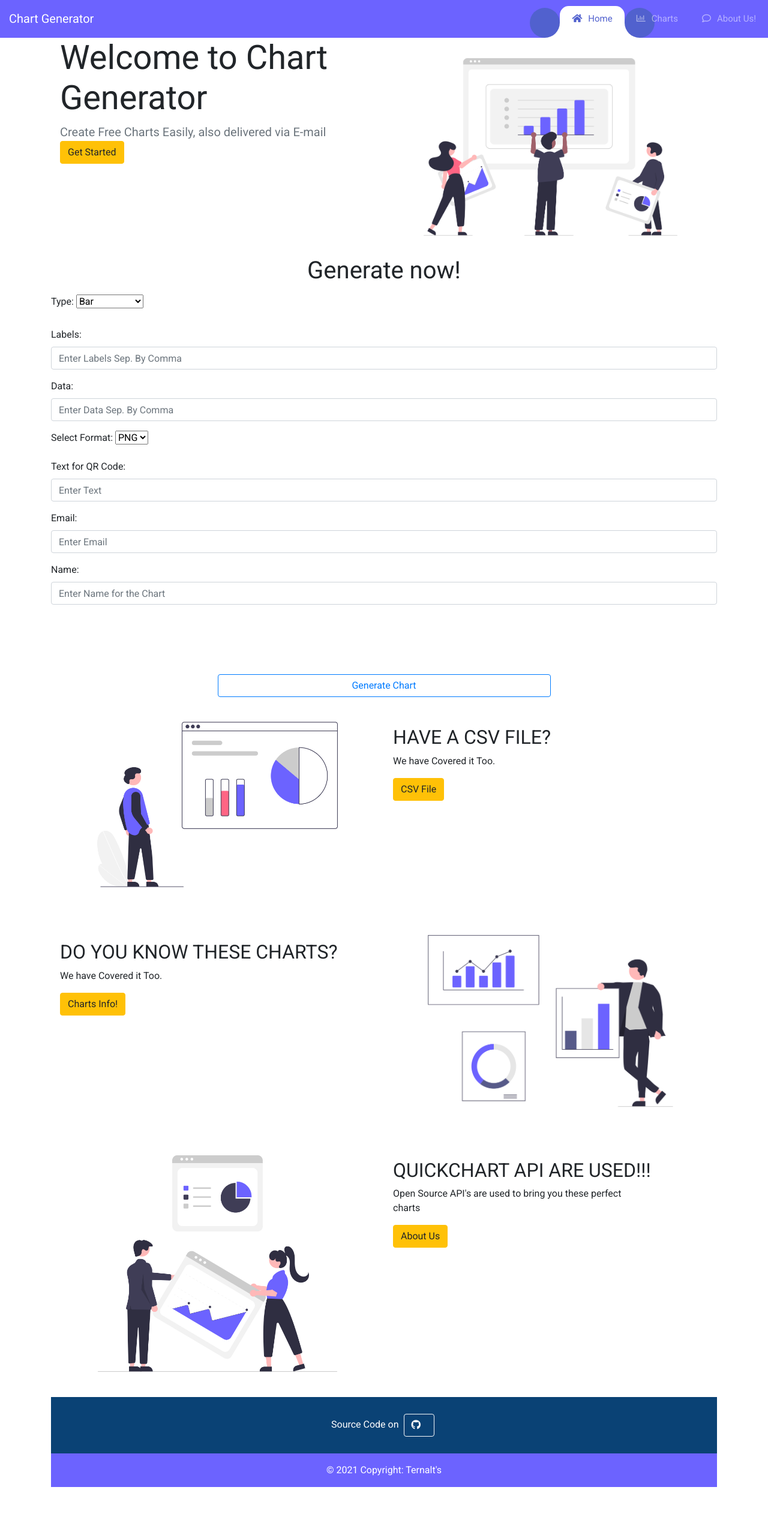
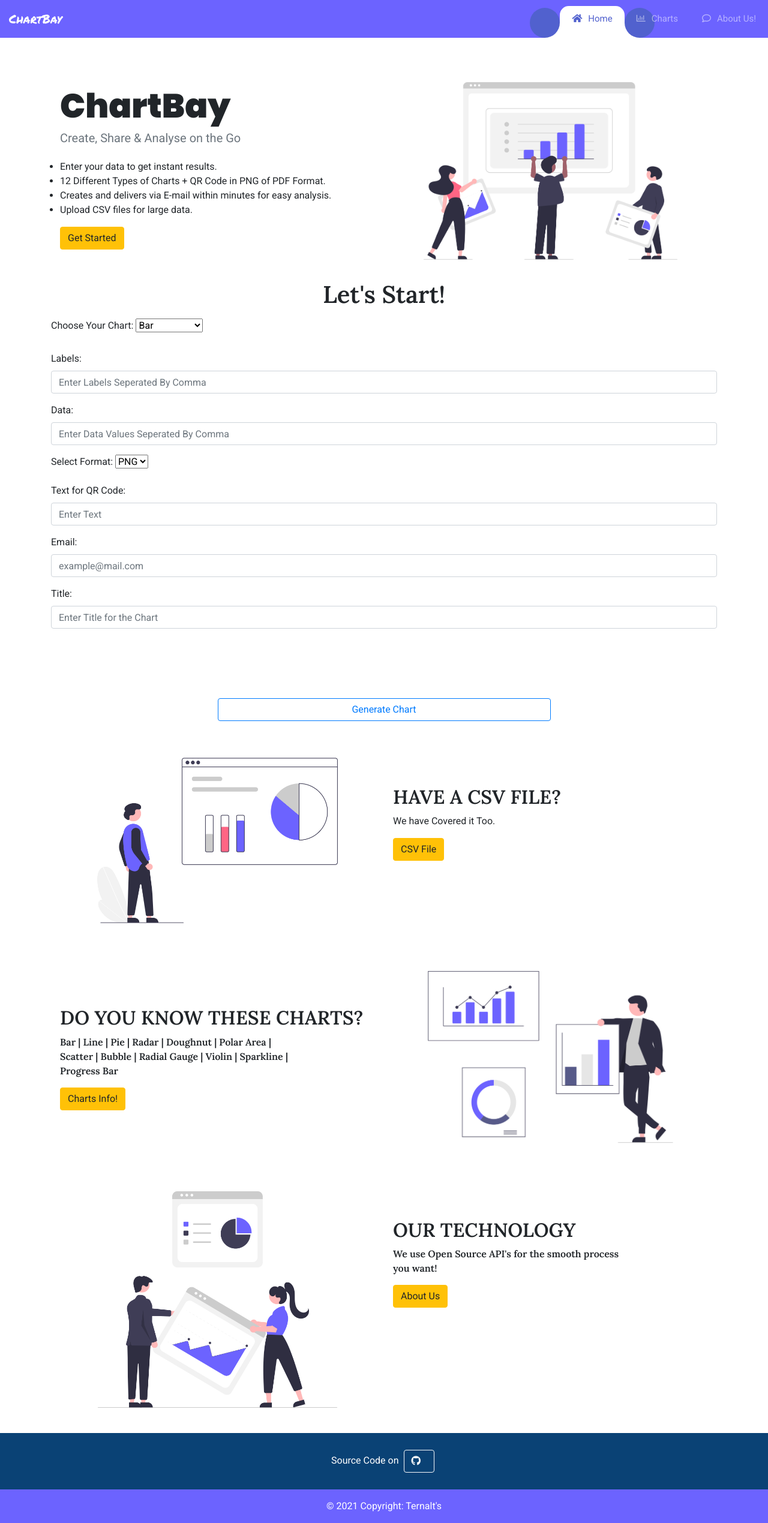
Before and after one commit to kothawleprem/chartz, a Django app: page / in a window 1280 px wide. Shown: the whole page at 60% size. Before the commit the page ends 2479 px from the top, so only its background shows below. Run offline with Django 3.2, Linux system fonts and the light colour scheme; some libraries are stand-ins or nearby versions.

Commit message:
Frontend Advanced

```diff
--- a/chartapp/forms.py
+++ b/chartapp/forms.py
@@ -4,10 +4,10 @@ type_of_charts = [('bar','Bar'),('line','Line'),('pie','Pie'),('radar','Radar'),
 type_of_formats = [('png','PNG'),('pdf','PDF')]
 
 class NameForm(forms.Form):
-    types = forms.CharField(label='Type', max_length=100,widget=forms.Select(choices=type_of_charts,attrs={'class':'form-select form-select-lg mb-3','aria-label':'.form-select-lg example'}),required=False)
-    labels = forms.CharField(label='Labels', max_length=100,widget= forms.TextInput(attrs={'class': 'form-control','placeholder':'Enter Labels Sep. By Comma'}),required=False)
-    data = forms.CharField(label='Data', max_length=100,widget= forms.TextInput(attrs={'placeholder':'Enter Data Sep. By Comma','class': 'form-control'}),required=False)
+    types = forms.CharField(label='Choose Your Chart', max_length=100,widget=forms.Select(choices=type_of_charts,attrs={'class':'form-select form-select-lg mb-3','aria-label':'form-select-lg example'}),required=False)
+    labels = forms.CharField(label='Labels', max_length=100,widget= forms.TextInput(attrs={'class': 'form-control','placeholder':'Enter Labels Seperated By Comma'}),required=False)
+    data = forms.CharField(label='Data', max_length=100,widget= forms.TextInput(attrs={'placeholder':'Enter Data Values Seperated By Comma','class': 'form-control'}),required=False)
     formats = forms.CharField(label='Select Format', max_length=100,widget=forms.Select(choices=type_of_formats,attrs={'class':'form-select form-select-sm','aria-label':'.form-select-sm example'}),required=False)
     qrcode = forms.CharField(label='Text for QR Code',max_length=300,widget= forms.TextInput(attrs={'placeholder':'Enter Text','class': 'form-control'}),required=False)
-    toemail = forms.CharField(label='Email', max_length=100,widget= forms.TextInput(attrs={'placeholder':'Enter Email','class': 'form-control' }),required=False)
-    name  = forms.CharField(label='Name', max_length=100,widget= forms.TextInput(attrs={'placeholder':'Enter Name for the Chart','class': 'form-control'}),required=False)
+    toemail = forms.CharField(label='Email', max_length=100,widget= forms.TextInput(attrs={'placeholder':'example@mail.com','class': 'form-control' }),required=False)
+    name  = forms.CharField(label='Title', max_length=100,widget= forms.TextInput(attrs={'placeholder':'Enter Title for the Chart','class': 'form-control'}),required=False)
--- a/charts/settings.py
+++ b/charts/settings.py
@@ -122,8 +122,8 @@ USE_TZ = True
 EMAIL_HOST = 'smtp.gmail.com'
 EMAIL_PORT = 587
 EMAIL_USE_TLS = True
-EMAIL_HOST_USER = "Your email"
-EMAIL_HOST_PASSWORD = "Your password"
+EMAIL_HOST_USER = "chartbayindia@gmail.com"
+EMAIL_HOST_PASSWORD = "mops@123"
 
 
 
--- a/templates/base.html
+++ b/templates/base.html
@@ -11,6 +11,13 @@
     <link rel='stylesheet' href='https://cdnjs.cloudflare.com/ajax/libs/font-awesome/5.10.2/css/all.css'>
     {% load static %}
     <link rel="stylesheet" href="{% static 'style.css' %}">
+    <link rel="preconnect" href="https://fonts.gstatic.com">
+    <link href="https://fonts.googleapis.com/css2?family=Poppins:wght@900&display=swap" rel="stylesheet">
+    <link rel="preconnect" href="https://fonts.gstatic.com">
+<link rel="preconnect" href="https://fonts.gstatic.com">
+<link href="https://fonts.googleapis.com/css2?family=Lora:wght@600&display=swap" rel="stylesheet">
+<link rel="preconnect" href="https://fonts.gstatic.com">
+<link href="https://fonts.googleapis.com/css2?family=Permanent+Marker&display=swap" rel="stylesheet">
 
 
 
@@ -20,7 +27,7 @@
 
 
     <nav class="navbar navbar-expand-custom navbar-mainbg">
-        <a class="navbar-brand navbar-logo" href="#">Chart Generator</a>
+        <a class="navbar-brand navbar-logo" href="{% url 'home' %}" style="font-family:  'Permanent Marker', cursive;;">ChartBay</a>
         <button class="navbar-toggler" type="button" data-toggle="collapse" data-target="#navbarSupportedContent"
             aria-controls="navbarSupportedContent" aria-expanded="false" aria-label="Toggle navigation">
             <i class="fas fa-bars text-white"></i>
@@ -31,13 +38,13 @@
                     <div class="left"></div>
                     <div class="right"></div>
                 </div>
-                <li class="nav-item active">
+                <li class="nav-item {% block homeactive %}{% endblock homeactive %}">
                     <a class="nav-link" href="{% url 'home' %}"><i class="fas fa-home"></i></i>Home</a>
                 </li>
-                <li class="nav-item">
+                <li class="nav-item {% block chartsactive %}{% endblock chartsactive %}">
                     <a class="nav-link" href="{% url 'charts' %}"><i class="far fa-chart-bar"></i>Charts</a>
                 </li>
-                <li class="nav-item">
+                <li class="nav-item {% block aboutactive %}{% endblock aboutactive %}">
                     <a class="nav-link" href="{% url 'about' %}"><i class="far fa-comment"></i></i>About Us!</a>
                 </li>
             </ul>
--- a/templates/chartapp/charts.html
+++ b/templates/chartapp/charts.html
@@ -1,7 +1,10 @@
 {% extends 'base.html' %}
 {% block title %} Charts {% endblock title %}
+{% block chartsactive %}active{% endblock chartsactive %}
 {% block body %}
 
 <h1>All different charts used by us!!!</h1>
+<style>
 
+</style>
 {% endblock body %}
--- a/templates/chartapp/index.html
+++ b/templates/chartapp/index.html
@@ -1,6 +1,8 @@
 {% extends 'base.html' %}
 {% block title %} Home {% endblock title %}
+{% block homeactive %}active{% endblock homeactive %}
 {% load crispy_forms_tags %}
+
 
 {% block body %}
 {% load static %}
@@ -10,12 +12,27 @@
     <section class="about-area">
         <div class="container-fluid">
             <div class="row">
-                <div class="col-lg-6 col-md-12 about-title">
-                    <h1 class="display-4">Welcome to Chart Generator</h1>
-                    <p class="lead text-muted mb-0">Create Free Charts Easily, also delivered via E-mail</p>
-                    <button type="button" class="btn btn-warning">Get Started</button>
+                <div class="col-lg-6 col-md-12 about-title" style="padding-top: 80px;">
+                    <h1 class="display-4" style="font-family: 'Poppins', sans-serif;">ChartBay</h1>
+                    <h2 class="lead text-muted mb-0"> Create, Share & Analyse on the Go </h2>
+                    <br>
+                    <ul>
+                        <li>
+                            Enter your data to get instant results.
+                        </li>
+                        <li>
+                            12 Different Types of Charts + QR Code in PNG of PDF Format.
+                        </li>
+                        <li>
+                            Creates and delivers via E-mail within minutes for easy analysis.
+                        </li>
+                        <li>
+                            Upload CSV files for large data.
+                        </li>
+                    </ul>
+                    <a type="button" href="#generate" class="btn btn-warning">Get Started</a>
                 </div>
-                <div class="col-lg-6 col-md-12">
+                <div class="col-lg-6 col-md-12" style="padding-top: 40px;">
                     <div class="img-fluid">
                         <img src="https://github.com/kothawleprem/chartz/blob/main/media/main2.png?raw=true" alt="About us" class="img-fluid">
                     </div>
@@ -30,7 +47,7 @@
 
                 <form class="well form-horizontal" action="" method="post">
                     <h1>
-                        <p style="text-align:center;">Generate now!</p>
+                        <p id="generate" style="text-align:center; font-family: 'lora', sans-serif;">Let's Start!</p>
                     </h1>
 
                     <fieldset>
@@ -50,13 +67,13 @@
 <section class="about-area">
     <div class="container-fluid">
         <div class="row">
-            <div class="col-lg-6 col-md-12">
+            <div class="col-lg-6 col-md-12" style="padding-top: 20px;">
                 <div class="img-fluid">
                     <img src="https://github.com/kothawleprem/chartz/blob/main/media/main1.png?raw=true" alt="About us" class="img-fluid">
                 </div>
             </div>
-            <div class="col-lg-6 col-md-12 about-title">
-                <h2 class="text-uppercase pt-5">
+            <div class="col-lg-6 col-md-12 about-title" style="padding-top: 60px;">
+                <h2 class="text-uppercase pt-5" style="font-family: 'lora', serif;">
                     <span>Have</span>
                     <span>A</span>
                     <span>CSV File?</span>
@@ -76,19 +93,19 @@
 <section class="about-area">
     <div class="container-fluid">
         <div class="row">
-            <div class="col-lg-6 col-md-12 about-title">
-                <h2 class="text-uppercase pt-5">
+            <div class="col-lg-6 col-md-12 about-title" style="padding-top: 50px;">
+                <h2 class="text-uppercase pt-5" style="font-family: 'lora', sans-serif;" >
                     <span>Do You</span>
                     <span>Know</span>
                     <span>These Charts?</span>
                 </h2>
-                <div class="paragraph py w-75">
-                    <p class="para">
-                        We have Covered it Too.
+                <div class="paragraph py w-75" >
+                    <p class="para" style="font-family: 'lora', sans-serif;">
+                        Bar | Line | Pie | Radar | Doughnut | Polar Area | Scatter | Bubble | Radial Gauge | Violin | Sparkline | Progress Bar
                     </p>
 
                 </div>
-                <button type="button" class="btn btn-warning">Charts Info!</button>
+                <a type="button" href="/charts" class="btn btn-warning">Charts Info!</a>
             </div>
             <div class="col-lg-6 col-md-12">
                 <div class="img-fluid">
@@ -107,24 +124,25 @@
                     <img src="https://github.com/kothawleprem/chartz/blob/main/media/main4.png?raw=true" alt="About us" class="img-fluid">
                 </div>
             </div>
-            <div class="col-lg-6 col-md-12 about-title">
-                <h2 class="text-uppercase pt-5">
-                    <span>Quickchart</span>
-                    <span>API</span>
-                    <span>Are Used!!!</span>
+            <div class="col-lg-6 col-md-12 about-title" style="padding-top: 40px;">
+                <h2 class="text-uppercase pt-5" style="font-family: 'lora', sans-serif;">
+                    <span>Our</span>
+                    <span>Technology</span>
                 </h2>
                 <div class="paragraph py w-75">
-                    <p class="para">
-                        Open Source API's are used to bring you these perfect charts
+                    <p class="para" style="font-family: 'lora', sans-serif;">
+                        We use Open Source API's for the smooth process you want!
                     </p>
 
                 </div>
-                <button type="button" class="btn btn-warning">About Us</button>
+                <a type="button" href="/about/" class="btn btn-warning">About Us</a>
             </div>
         </div>
     </div>
 </section>
 <!--End About Area -->
 </div>
+</div>
+</div>
 
 {% endblock body %}
--- a/templates/chartapp/output.html
+++ b/templates/chartapp/output.html
@@ -1,5 +1,6 @@
 {% extends 'base.html' %}
 {% block title %} Output {% endblock title %}
+{% block homeactive %}active{% endblock homeactive %}
 {% block body %}
 
 <style>
--- a/templates/files/upload_csv.html
+++ b/templates/files/upload_csv.html
@@ -1,12 +1,13 @@
 {% extends 'base.html' %}
 {% block title %} Home {% endblock title %}
+{% block homeactive %}active{% endblock homeactive %}
 {% load crispy_forms_tags %}
 
 {% block body %}
 
     {% if format == "png" %}
     <center>
-        <h2>Here's Your Chart!!!</h2>
+        <h2  style="font-family: 'lora', sans-serif;">Here's Your Chart!!</h2>
             <img src="{{my_url}}">
 
     </center>
@@ -14,7 +15,7 @@
 
     {% elif format == "pdf" %}
     <center>
-        <h2>Here's Your Chart!!!</h2>
+        <h2  style="font-family: 'lora', sans-serif;">Here's Your Chart!!!</h2>
     </center>
     <embed src="{{my_url}}" type="application/pdf" width="100%" height="750px" />
 
```
Also changed, not shown: templates/chartapp/about.html (+16 -12 lines), templates/files/index.html (+7 -6 lines), media/main7.png (added).
